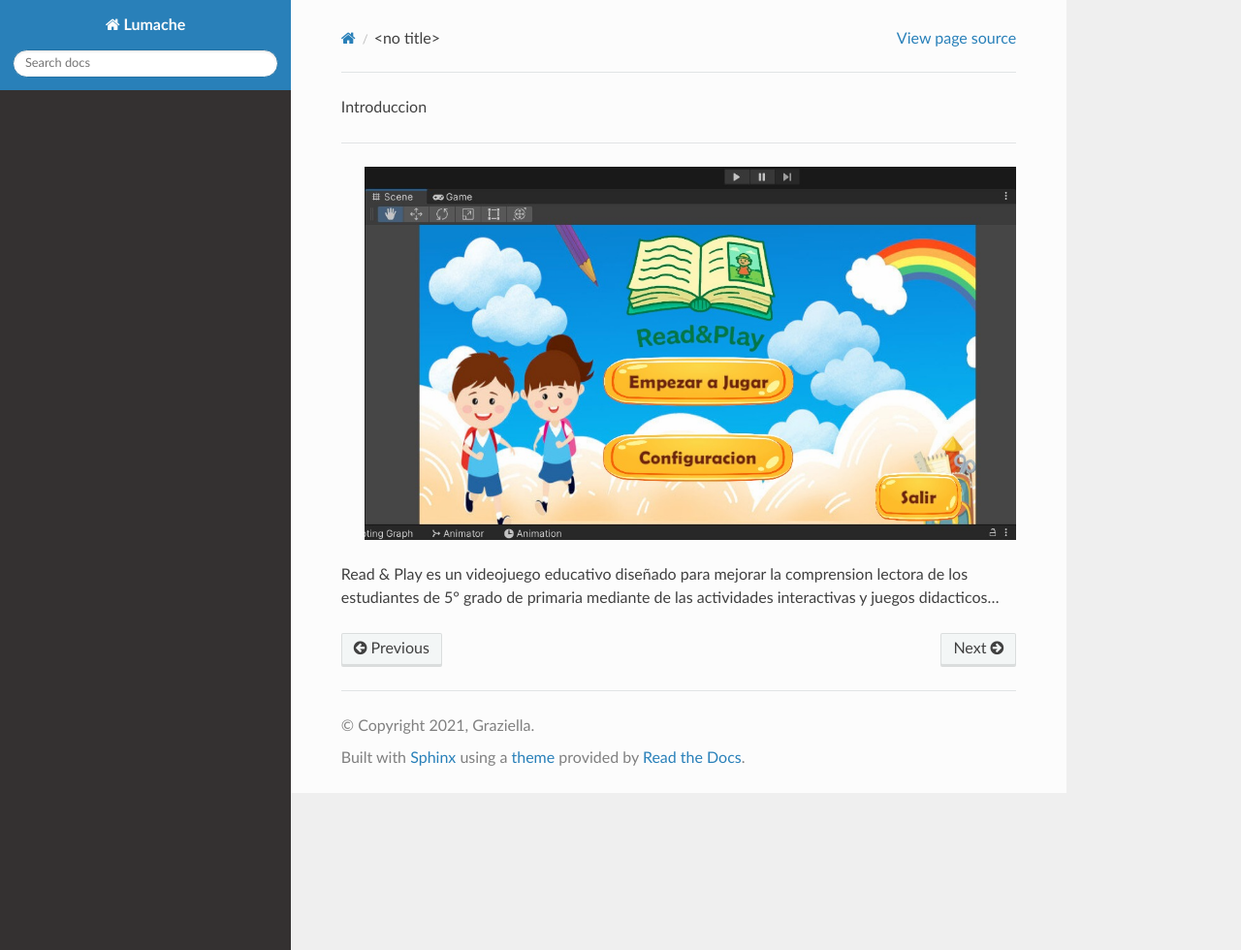
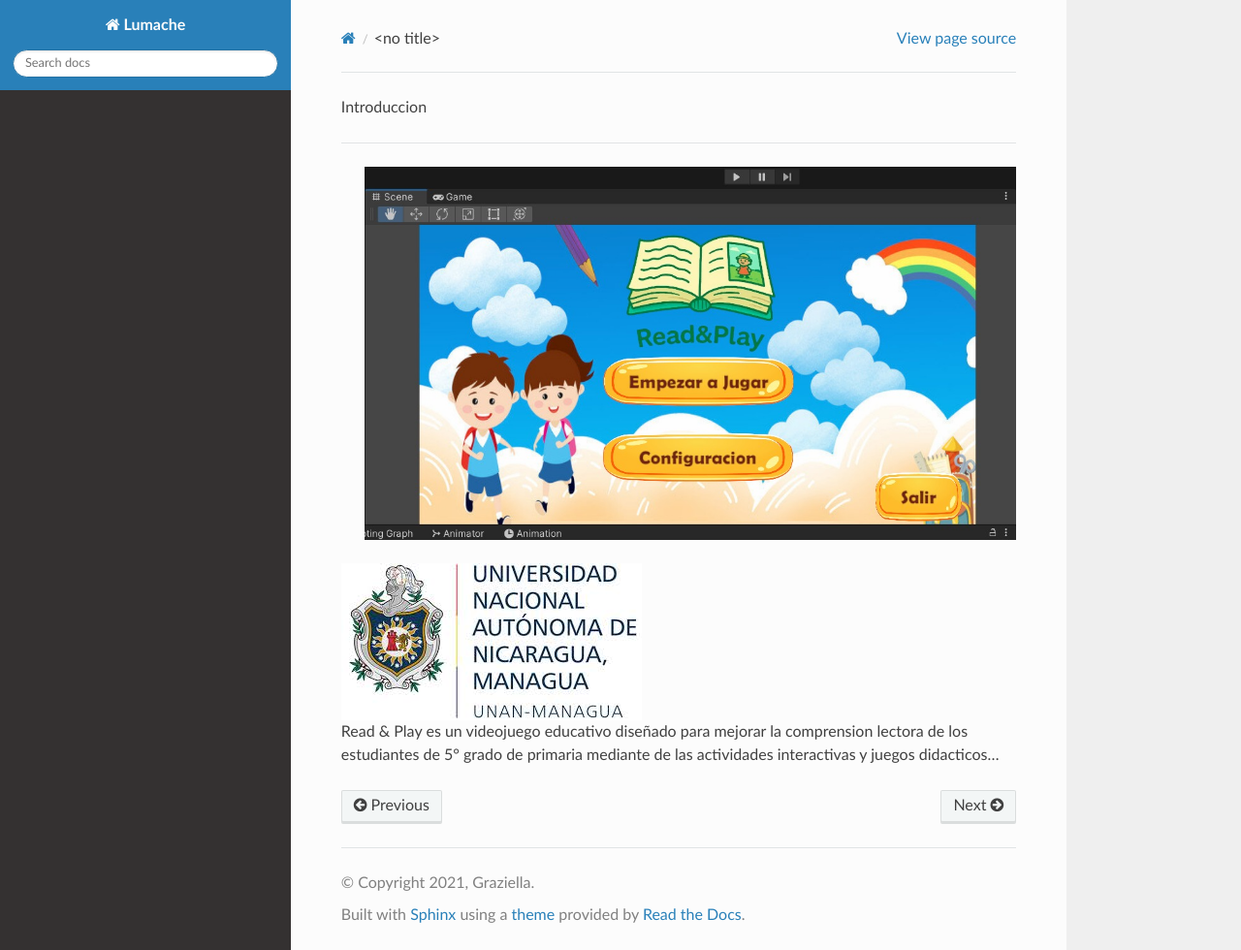
Before and after one commit to 04rodrigo/video_juego-read-play, a Sphinx documentation site: the page built from docs/source/introduccion.rst, in a window 1280 px wide and 980 px high. Shown: the whole window at 97% size. Built offline with Sphinx 7.4.7 and the Read the Docs theme 3.1.0, drawn with Linux system fonts in a browser that asks for light colours; pages that are not in the unit, such as notebooks, are missing from menus.

Commit message:
Update introduccion.rst

```diff
--- a/docs/source/introduccion.rst
+++ b/docs/source/introduccion.rst
@@ -5,4 +5,7 @@ Introduccion
 
   .. image:: imagenes/imagen1.jpeg
 
+.. image:: imagenes/logo1.png
+
+
 Read & Play es un videojuego educativo diseñado para mejorar la comprension lectora de los estudiantes de 5° grado de primaria mediante de las actividades interactivas y juegos didacticos...
```
